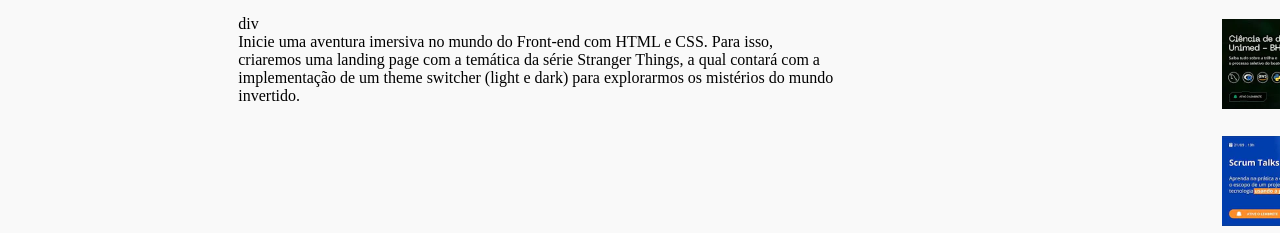
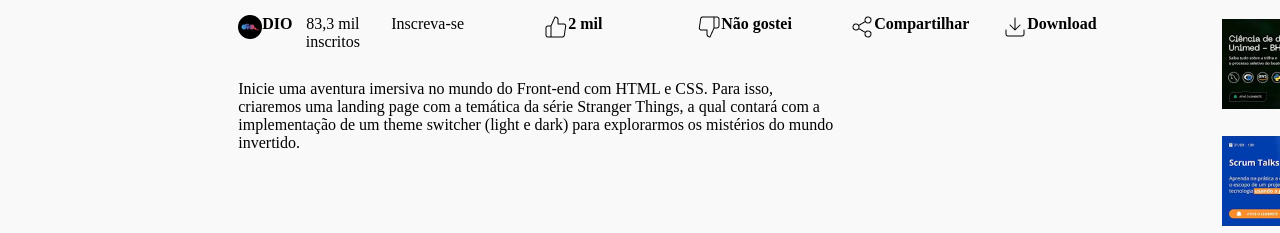
Before and after one commit to Rafabrendo/desafio-dio, a plain HTML site: page index.html in a window 1280 px wide. Shown: the part 667-900 px from the top of the page. Drawn offline with Linux system fonts and the light colour scheme.

Commit message:
Estruturando video actions.

```diff
--- a/index.html
+++ b/index.html
@@ -39,7 +39,33 @@
             Semana front-end | Dia: Dia Construindo uma Landing Page no mundo Invertido com HTML e CSS</h2>
             <br>
             <nav>
-                div
+                <div class="classNav">
+                    <div class="">
+                    <img src="imagens/videoActions/Channel Avatar.png" alt="">
+                    <h3>DIO</h3>
+                    <p>83,3 mil inscritos</p>
+                    </div>
+
+                    <div>
+                        <p>Inscreva-se</p>
+                    </div>
+
+                    <div>
+                        <img src="imagens/videoActions/thumbs-up.png" alt="">
+                        <h3>2 mil</h3>
+                    </div>
+                    <div><img src="imagens/videoActions/thumbs-down.png" alt="">
+                        <h3>Não gostei</h3>
+                    </div>
+                    <div>
+                        <img src="imagens/videoActions/share-2.png" alt="">
+                        <h3>Compartilhar</h3>
+                    </div>
+                    <div>
+                        <img src="imagens/videoActions/download.png" alt="">
+                        <h3>Download</h3>
+                    </div>
+                </div>
             </nav>
 
             <p>
--- a/style.css
+++ b/style.css
@@ -96,6 +96,30 @@ form{
     /* voltar! */
 }
 
+.classNav{
+    display: flex;
+    flex-direction: row;
+    width: 900px;
+    height: 65px;
+    justify-content: space-between;
+
+}
+
+.classNav > div{
+
+    width: 135px;
+    height: 55px;
+    display: inline-flex;
+    text-align: center;
+
+}
+
+.classNav > div > img{
+    width: 24px;
+    height: 24px;
+}
+
+
 .segundo{
     width: 442px;
     height: 1024px;
```
Also changed, not shown: imagens/videoActions/Channel Avatar.png (added), imagens/videoActions/download.png (added), imagens/videoActions/share-2.png (added), imagens/videoActions/thumbs-down.png (added), imagens/videoActions/thumbs-up.png (added).
